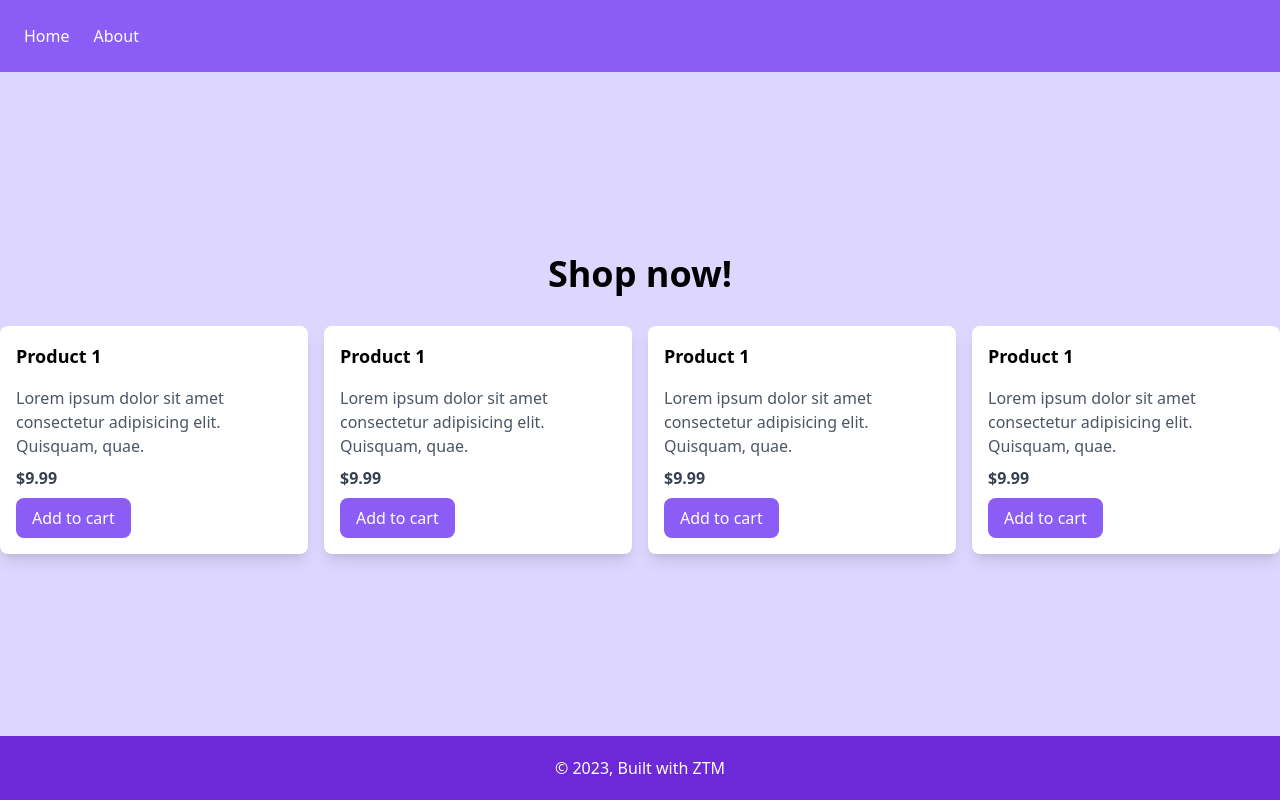
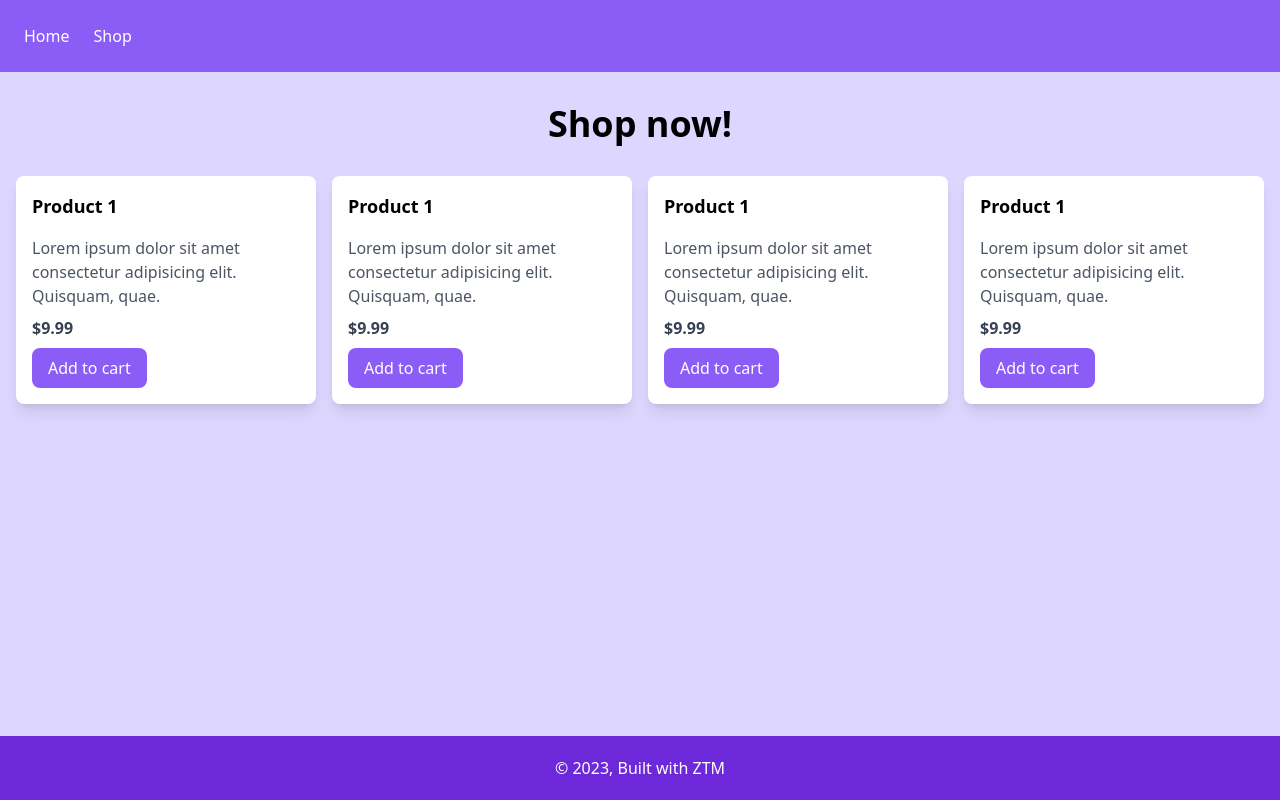
Before and after one commit to IuliiaKonovalova/ztm_crwn_ckothing, a React (Create React App) app: page /shop in a window 1280 px wide. Built offline with nearby package versions, Linux system fonts and the light colour scheme.

Commit message:
Fix core stylings

```diff
--- a/src/components/Layout.js
+++ b/src/components/Layout.js
@@ -5,13 +5,13 @@ import Footer from "./Footer";
 
 function Layout({ title, content, children }) {
   return (
-    <div className="flex flex-col justify-between min-h-screen bg-violet-200">
+    <div className="flex flex-col align-center justify-between min-h-screen bg-violet-200">
       <Helmet>
         <title>{title}</title>
         <meta name="description" content={content} />
       </Helmet>
       <Navbar />
-      <div>
+      <div className="flex-auto flex-col items-center p-4 max-w-screen-xl mx-auto ">
         {children}
       </div>
       <Footer />
--- a/src/components/Navbar.js
+++ b/src/components/Navbar.js
@@ -7,7 +7,7 @@ const Navbar = () => {
             <a href="/">Home</a>
           </li>
           <li className="mr-6">
-            <a href="/about">About</a>
+            <a href="/shop">Shop</a>
           </li>
         </ul>
       </div>
```
